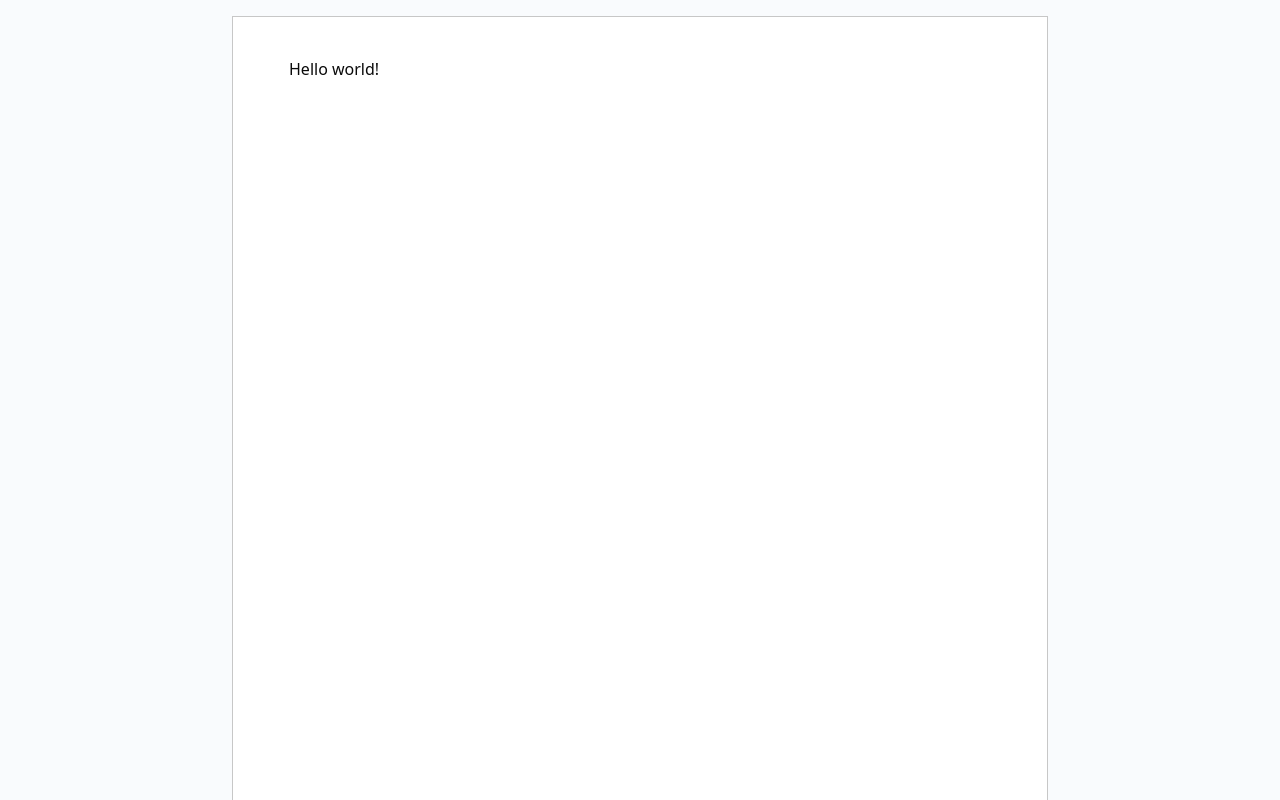
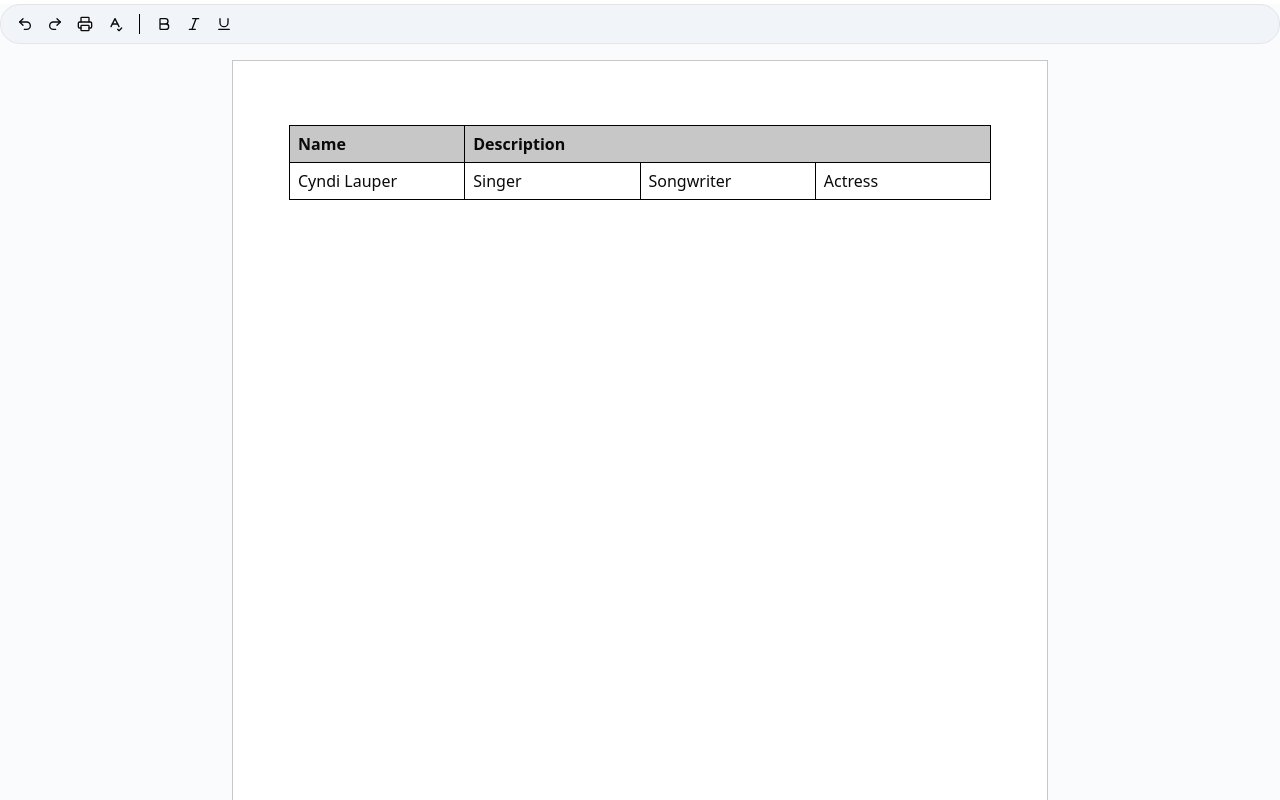
Before and after one commit to itxsoumya/google-docs, a Next.js app: page /documents/123 in a window 1280 px wide. Shown: the top 800 px of the page. Built offline with nearby package versions, Linux system fonts and the light colour scheme.

Commit message:
tool bar

```diff
--- a/app/documents/[documentid]/editor.tsx
+++ b/app/documents/[documentid]/editor.tsx
@@ -4,8 +4,40 @@
 import StarterKit from '@tiptap/starter-kit'
 import { styleText } from 'util'
 import { TaskItem, TaskList } from '@tiptap/extension-list'
+import { TableKit } from '@tiptap/extension-table'
+import TipTapImage from '@tiptap/extension-image'
+import { useEditorStore } from '@/store/use-editor-store'
+
+
+
+
 function Editor() {
+    const { setEditor } = useEditorStore()
     const editor = useEditor({
+        onCreate({ editor }) {
+            setEditor(editor)
+        },
+        onDestroy(){
+            setEditor(null)
+        },
+        onSelectionUpdate({editor}){
+            setEditor(editor)
+        },
+        onUpdate({editor}){
+            setEditor(editor)
+        },
+        onTransaction({editor}){
+            setEditor(editor)
+        },
+        onFocus({editor}){
+            setEditor(editor)
+        },
+        onBlur({editor}){
+            setEditor(editor)
+        },
+        onContentError({editor}){
+            setEditor(editor)
+        },
         editorProps: {
             attributes: {
                 class: "focus:outline-none print:border-0 bg-white border border-[#C7C7C7] flex flex-col min-h-[1054px] w-[816px] pt-10 pr-14 pb-10 cursor-text",
@@ -16,8 +48,26 @@
             TaskItem.configure({
                 nested: true
             }),
-            TaskList],
-        content: '<p>Hello world!</p>',
+            TaskList,
+            TableKit,
+            TipTapImage,
+        ],
+        content: `
+        <table>
+          <tbody>
+            <tr>
+              <th>Name</th>
+              <th colspan="3">Description</th>
+            </tr>
+            <tr>
+              <td>Cyndi Lauper</td>
+              <td>Singer</td>
+              <td>Songwriter</td>
+              <td>Actress</td>
+            </tr>
+          </tbody>
+        </table>
+        `,
         immediatelyRender: false,
     });
 
--- a/app/documents/[documentid]/page.tsx
+++ b/app/documents/[documentid]/page.tsx
@@ -1,4 +1,5 @@
 import Editor from "./editor";
+import ToolBar from "./toolbar";
 
 interface DocumentIdPage {
     params:Promise<{documentid:string}>;
@@ -11,6 +12,7 @@
   return (
     <div className="min-h-screen bg-[#FAFBFD]">
       {/* document id: {documentId} */}
+      <ToolBar/>
       <Editor/>
     </div>
   )
--- /dev/null
+++ b/app/documents/[documentid]/toolbar.tsx
@@ -0,0 +1,110 @@
+"use client"
+import { Separator } from "@/components/ui/separator";
+import { cn } from "@/lib/utils";
+import { useEditorStore } from "@/store/use-editor-store";
+import { BoldIcon, ItalicIcon, LucideIcon, PrinterIcon, Redo2Icon, SpellCheckIcon, UnderlineIcon, Undo2Icon } from "lucide-react";
+
+
+interface ToolBarButtonProps {
+    onClick?: () => void;
+    isActive?: boolean;
+    icon: LucideIcon;
+}
+
+const ToolBarButton = ({ onClick, isActive, icon: Icon }: ToolBarButtonProps) => {
+    return (
+        <button onClick={onClick} className={cn(
+            "text-sm h-7 min-w-7 flex items-center justify-center rounded-full hover:bg-neutral-200/80",
+            isActive && "bg-neutral-200/80"
+        )}>
+            <Icon className="size-4" />
+        </button>
+    )
+}
+function ToolBar() {
+    const { editor } = useEditorStore();
+    console.log(editor)
+
+    const sections: {
+        label: string;
+        icon: LucideIcon;
+        onClick: () => void;
+        isActive?: boolean;
+    }[][] = [
+            [
+                {
+                    label: 'Undo',
+                    icon: Undo2Icon,
+                    onClick: () => editor?.chain().focus().undo().run()
+                },
+                {
+                    label: "Redo",
+                    icon: Redo2Icon,
+                    onClick: () => editor?.chain().focus().redo().run()
+                },
+                {
+                    label: "Print",
+                    icon: PrinterIcon,
+                    onClick: () => window.print()
+                },
+                {
+                    label: "Spell Check",
+                    icon: SpellCheckIcon,
+                    onClick: () => {
+                        const current = editor?.view.dom.getAttribute("spellcheck")
+
+                        editor?.view.dom.setAttribute("spellcheck", current === "false" ? "true" : "alse")
+                    }
+                }
+            ],
+            [
+                {
+                    label: "Bold",
+                    icon: BoldIcon,
+                    isActive:editor?.isActive("bold"),
+                    onClick: () => editor?.chain().focus().toggleBold().run()
+                },
+                {
+                    label: "Italic",
+                    icon: ItalicIcon,
+                    isActive:editor?.isActive("italic"),
+                    onClick: () => editor?.chain().focus().toggleItalic().run()
+                },
+                {
+                    label: "Underline",
+                    icon: UnderlineIcon,
+                    isActive:editor?.isActive("underline"),
+                    onClick: () => editor?.chain().focus().toggleUnderline().run()
+                },
+            ]
+        ];
+    return (
+        <div className="bg-[#f1f4f9] px-2.5 py-0.5 mt-1 border rounded-3xl  min-h-10 flex items-center gap-x-0.5 overflow-x-auto">
+            {sections[0].map((item) => (
+                <ToolBarButton key={item.label} {...item} />
+            ))}
+
+            {/* <Separator orientation="vertical" className="h-6 bg-neutral-300" />
+       */}
+
+        <CustomSeparator/>
+
+        {sections[1].map((item)=>(
+            <ToolBarButton key={item.label} {...item} />
+        ))}
+
+        </div>
+    )
+}
+
+const CustomSeparator = () => {
+    return (
+        <div className="h-5">
+
+            <Separator orientation="vertical" className="bg-black w-px h-full  mx-2" />
+
+        </div>
+    )
+}
+
+export default ToolBar
--- a/app/globals.css
+++ b/app/globals.css
@@ -225,4 +225,76 @@
     font-size: 1rem;
   }
 
+  /* Table-specific styling */
+  table {
+    border-collapse: collapse;
+    margin: 0;
+    overflow: hidden;
+    table-layout: fixed;
+    width: 100%;
+
+    td,
+    th {
+      border: 1px solid black;
+      box-sizing: border-box;
+      min-width: 1em;
+      padding: 6px 8px;
+      position: relative;
+      vertical-align: top;
+
+      >* {
+        margin-bottom: 0;
+      }
+    }
+
+    th {
+      background-color: #c7c7c7;
+      font-weight: bold;
+      text-align: left;
+    }
+
+    .selectedCell:after {
+      background: #c7c7c8;
+      content: '';
+      left: 0;
+      right: 0;
+      top: 0;
+      bottom: 0;
+      pointer-events: none;
+      position: absolute;
+      z-index: 2;
+    }
+
+    .column-resize-handle {
+      background-color: var(--primary);
+      bottom: -2px;
+      pointer-events: none;
+      position: absolute;
+      right: -2px;
+      top: 0;
+      width: 4px;
+    }
+  }
+
+  .tableWrapper {
+    margin: 1.5rem 0;
+    overflow-x: auto;
+  }
+
+  &.resize-cursor {
+    cursor: ew-resize;
+    cursor: col-resize;
+  }
+
+  /* image  */
+  img {
+    display: block;
+    height: auto;
+    margin: 1.5rem 0;
+    max-width: 100%;
+
+    &.ProseMirror-selectednode {
+      outline: 3px solid var(--purple);
+    }
+  }
 }
--- a/package.json
+++ b/package.json
@@ -36,6 +36,7 @@
     "@radix-ui/react-toggle": "^1.1.10",
     "@radix-ui/react-toggle-group": "^1.1.11",
     "@radix-ui/react-tooltip": "^1.2.8",
+    "@tiptap/extension-image": "^3.11.1",
     "@tiptap/extension-list": "^3.11.1",
     "@tiptap/extension-table": "^3.11.1",
     "@tiptap/pm": "^3.11.1",
@@ -59,7 +60,8 @@
     "sonner": "^2.0.7",
     "tailwind-merge": "^3.4.0",
     "vaul": "^1.1.2",
-    "zod": "^4.1.12"
+    "zod": "^4.1.12",
+    "zustand": "^5.0.9"
   },
   "devDependencies": {
     "@tailwindcss/postcss": "^4",
--- /dev/null
+++ b/store/use-editor-store.ts
@@ -0,0 +1,13 @@
+import {create} from 'zustand'
+
+import { type Editor } from '@tiptap/react'
+
+interface EditorState{
+    editor:Editor | null;
+    setEditor:(editor:Editor | null)=>void;
+};
+
+export const  useEditorStore = create<EditorState>((set)=>({
+    editor:null,
+    setEditor:(editor)=>set({editor}),
+}));
```
Also changed, not shown: 1 other file (tests, documents, lock files or other folders).
